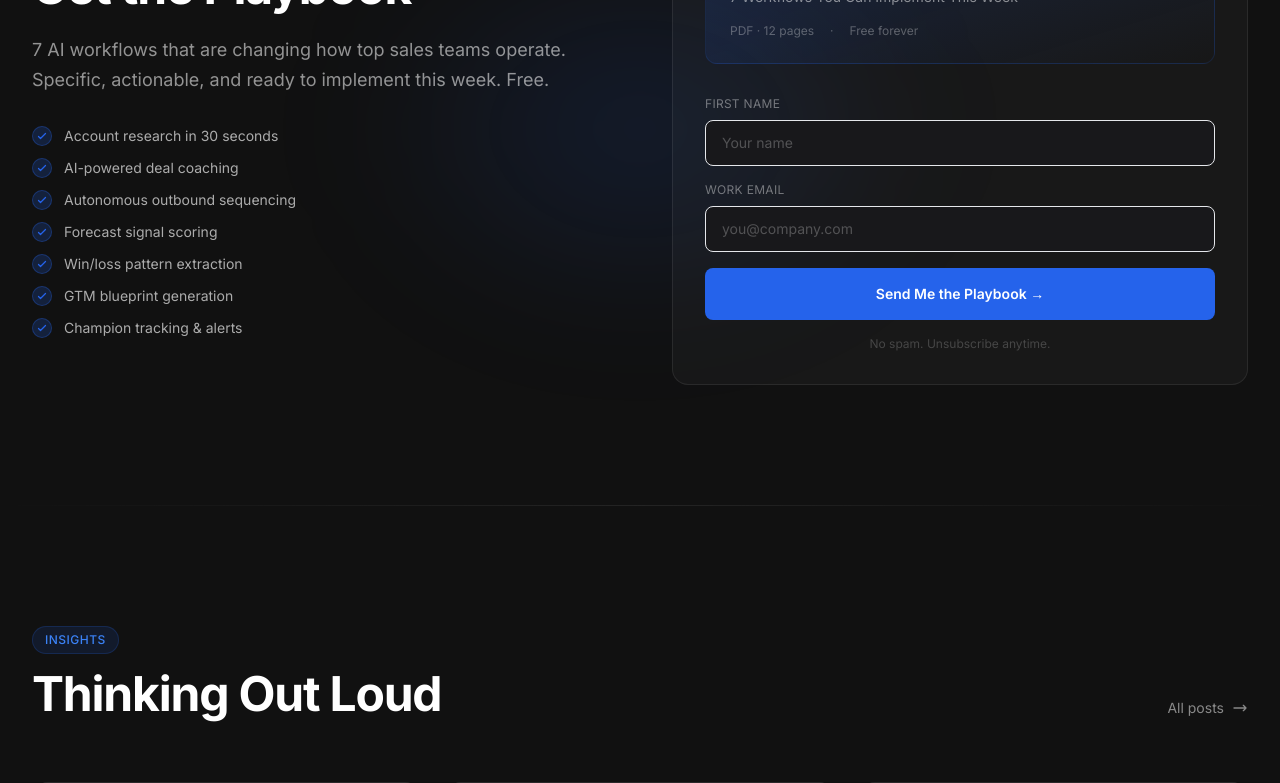
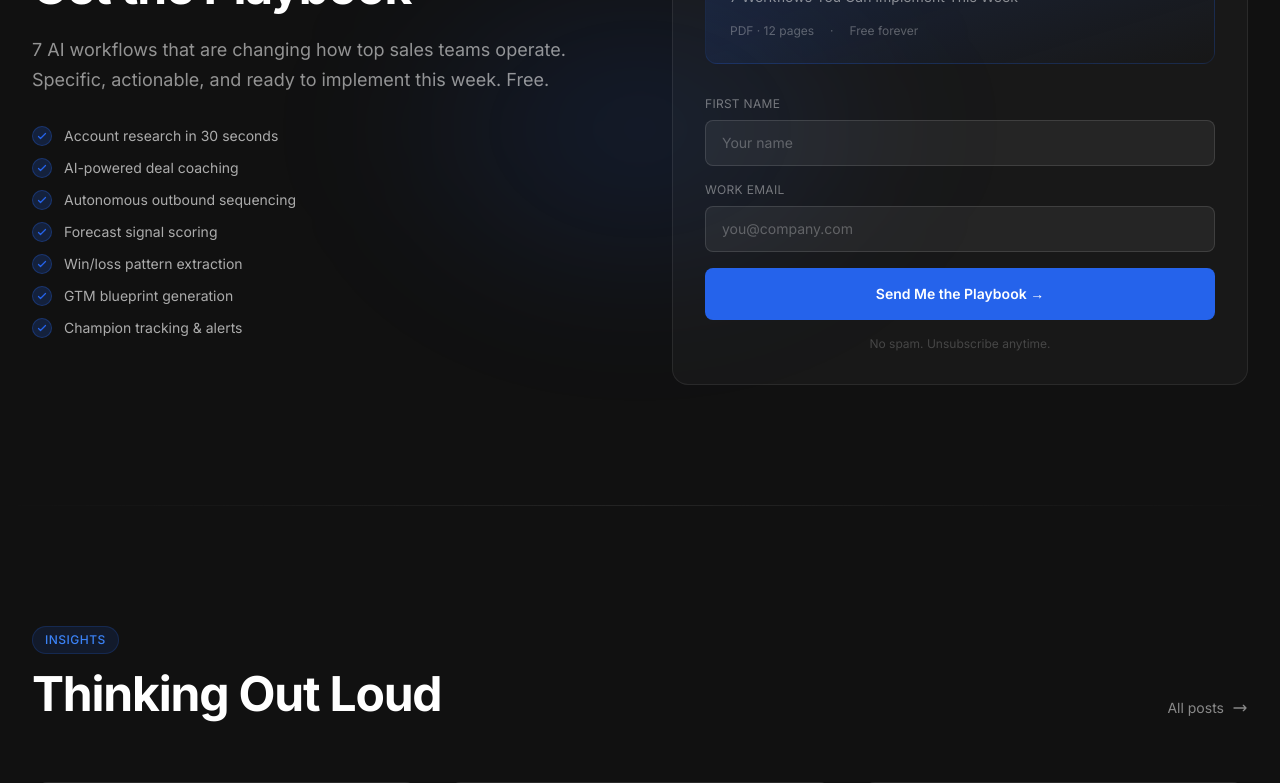
Before and after one commit to josephppeck-wq/joepeck-ai, a Next.js app: page / in a window 1280 px wide. Shown: the part 4680-5463 px from the top of the page. Built offline with nearby package versions, Linux system fonts and the light colour scheme.

Commit message:
Fix: input styling (white-on-white), model name, improved API error messages

```diff
--- a/app/api/account-researcher/route.ts
+++ b/app/api/account-researcher/route.ts
@@ -77,7 +77,7 @@ Respond in this exact JSON format:
 
   try {
     const message = await client.messages.create({
-      model: "claude-opus-4-5",
+      model: "claude-opus-4-5-20251101",
       max_tokens: 2000,
       messages: [
         {
@@ -98,7 +98,8 @@ Respond in this exact JSON format:
     return NextResponse.json({ company, ...parsed });
   } catch (error) {
     console.error("Account researcher error:", error);
-    return NextResponse.json({ error: "Research failed. Please try again." }, { status: 500 });
+    const message = error instanceof Error ? error.message : "Unknown error";
+    return NextResponse.json({ error: `Research failed: ${message}` }, { status: 500 });
   }
 }
 
--- a/app/api/deal-coach/route.ts
+++ b/app/api/deal-coach/route.ts
@@ -67,7 +67,7 @@ Be direct, specific, and coaching-forward. Don't sugarcoat gaps — a sales lead
 
   try {
     const message = await client.messages.create({
-      model: "claude-opus-4-5",
+      model: "claude-opus-4-5-20251101",
       max_tokens: 1500,
       messages: [
         {
@@ -88,8 +88,9 @@ Be direct, specific, and coaching-forward. Don't sugarcoat gaps — a sales lead
     return NextResponse.json(parsed);
   } catch (error) {
     console.error("Deal coach error:", error);
+    const message = error instanceof Error ? error.message : "Unknown error";
     return NextResponse.json(
-      { error: "Analysis failed. Please try again." },
+      { error: `Analysis failed: ${message}` },
       { status: 500 }
     );
   }
--- a/app/api/gtm-blueprint/route.ts
+++ b/app/api/gtm-blueprint/route.ts
@@ -84,7 +84,7 @@ Be specific. Use real numbers. Draw on patterns from actual GTM builds, not gene
 
   try {
     const message = await client.messages.create({
-      model: "claude-opus-4-5",
+      model: "claude-opus-4-5-20251101",
       max_tokens: 3000,
       messages: [
         {
@@ -112,6 +112,7 @@ Sales Motion: ${motion || "Not specified"}`,
     return NextResponse.json(parsed);
   } catch (error) {
     console.error("GTM blueprint error:", error);
-    return NextResponse.json({ error: "Blueprint generation failed. Please try again." }, { status: 500 });
+    const message = error instanceof Error ? error.message : "Unknown error";
+    return NextResponse.json({ error: `Blueprint generation failed: ${message}` }, { status: 500 });
   }
 }
--- a/app/api/win-loss/route.ts
+++ b/app/api/win-loss/route.ts
@@ -61,7 +61,7 @@ Analyze the win/loss summaries provided and return a strategic analysis in this
 
   try {
     const message = await client.messages.create({
-      model: "claude-opus-4-5",
+      model: "claude-opus-4-5-20251101",
       max_tokens: 2000,
       messages: [
         {
@@ -82,6 +82,7 @@ Analyze the win/loss summaries provided and return a strategic analysis in this
     return NextResponse.json(parsed);
   } catch (error) {
     console.error("Win/loss error:", error);
-    return NextResponse.json({ error: "Analysis failed. Please try again." }, { status: 500 });
+    const message = error instanceof Error ? error.message : "Unknown error";
+    return NextResponse.json({ error: `Analysis failed: ${message}` }, { status: 500 });
   }
 }
--- a/app/globals.css
+++ b/app/globals.css
@@ -192,3 +192,54 @@ body {
   h2 { font-size: clamp(1.5rem, 6vw, 2.5rem) !important; }
   .stat-number { font-size: clamp(2rem, 8vw, 3rem) !important; }
 }
+
+/* ─── Form inputs — force dark styling across all browsers/devices ─── */
+input[type="text"],
+input[type="email"],
+input[type="number"],
+input[type="search"],
+input[type="url"],
+textarea,
+select {
+  background-color: rgba(255, 255, 255, 0.06) !important;
+  color: #ffffff !important;
+  border-color: rgba(255, 255, 255, 0.12) !important;
+  -webkit-text-fill-color: #ffffff !important;
+  /* Override iOS Safari's default white autofill */
+  -webkit-appearance: none;
+  appearance: none;
+}
+
+/* Autofill override — iOS/Chrome fill the background white otherwise */
+input:-webkit-autofill,
+input:-webkit-autofill:hover,
+input:-webkit-autofill:focus,
+textarea:-webkit-autofill,
+select:-webkit-autofill {
+  -webkit-box-shadow: 0 0 0px 1000px #1e1e1e inset !important;
+  -webkit-text-fill-color: #ffffff !important;
+  caret-color: #ffffff;
+}
+
+/* Placeholder text */
+input::placeholder,
+textarea::placeholder {
+  color: rgba(255, 255, 255, 0.28) !important;
+  -webkit-text-fill-color: rgba(255, 255, 255, 0.28) !important;
+}
+
+/* Select option dropdowns */
+select option {
+  background-color: #1a1a1a;
+  color: #ffffff;
+}
+
+/* Focus state */
+input:focus,
+textarea:focus,
+select:focus {
+  outline: none;
+  border-color: rgba(37, 99, 235, 0.6) !important;
+  background-color: rgba(255, 255, 255, 0.08) !important;
+  box-shadow: 0 0 0 3px rgba(37, 99, 235, 0.15);
+}
```
Also changed, not shown: 1 other file (tests, documents, lock files or other folders).
